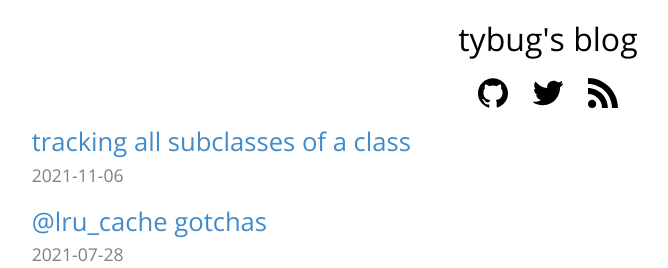
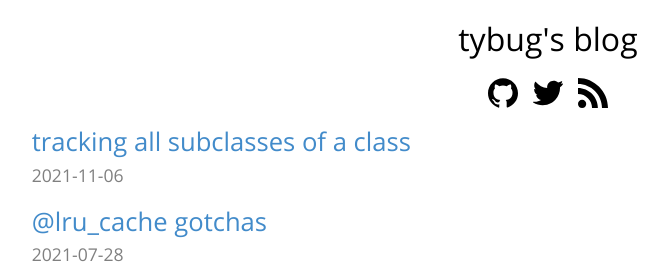
Before and after one commit to Liam-DeVoe/liam-devoe.github.io, a Jekyll site: the page built from index/index.html, in a window 1280 px wide. Shown: the top 268 px of the page, without its empty margins (92-760 px from the left). Built offline with Jekyll 4.4.1, drawn with Linux system fonts in a browser that asks for light colours; nearby versions of some CDN libraries.

Commit message:
reduce icon spacing

```diff
--- a/static/styles/theme.scss
+++ b/static/styles/theme.scss
@@ -83,7 +83,7 @@ h6 {
 }
 .header__links > a {
   text-decoration: none;
-  margin: 10px;
+  margin: 5px;
 }
 .content-list__entry,
 .content__title {
```
